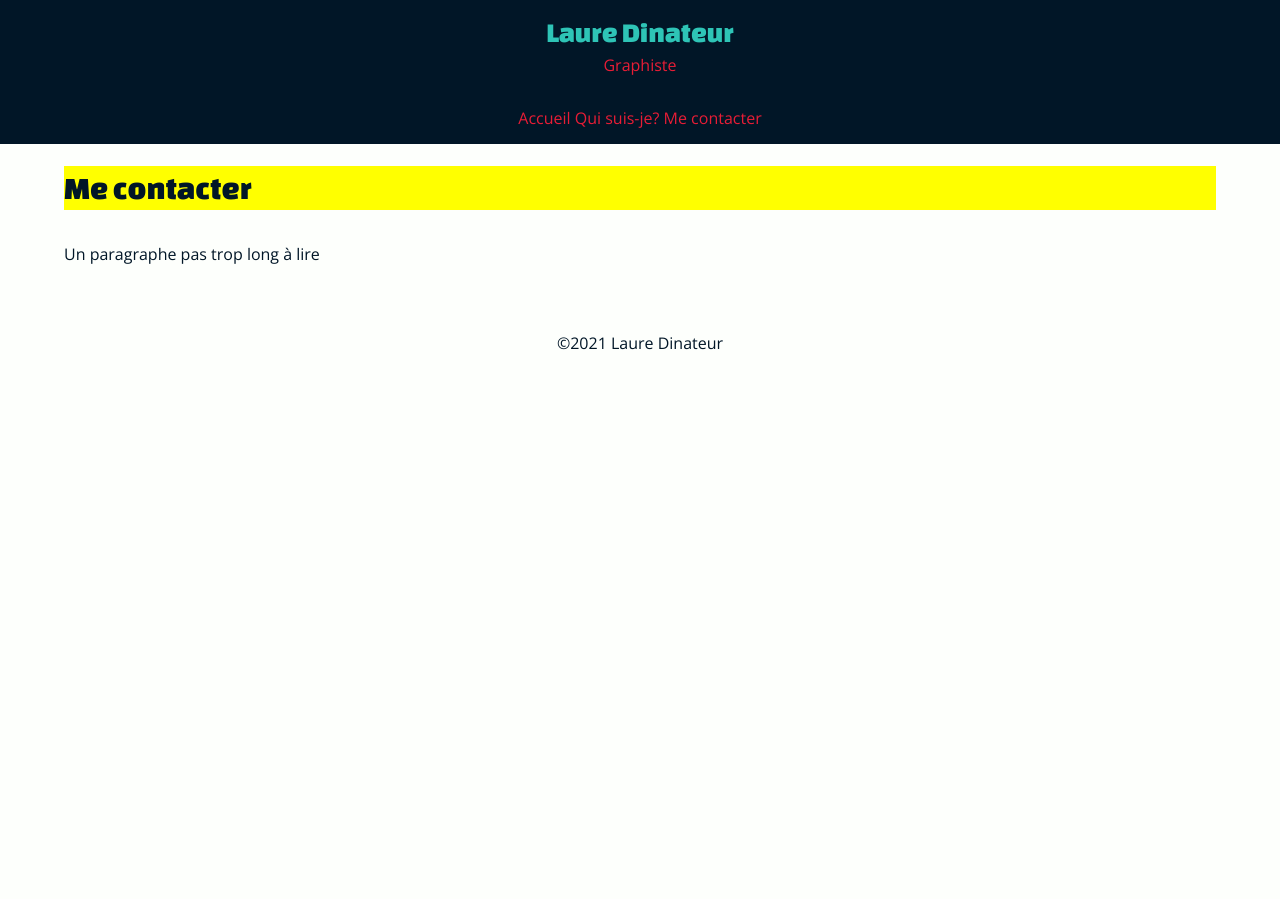
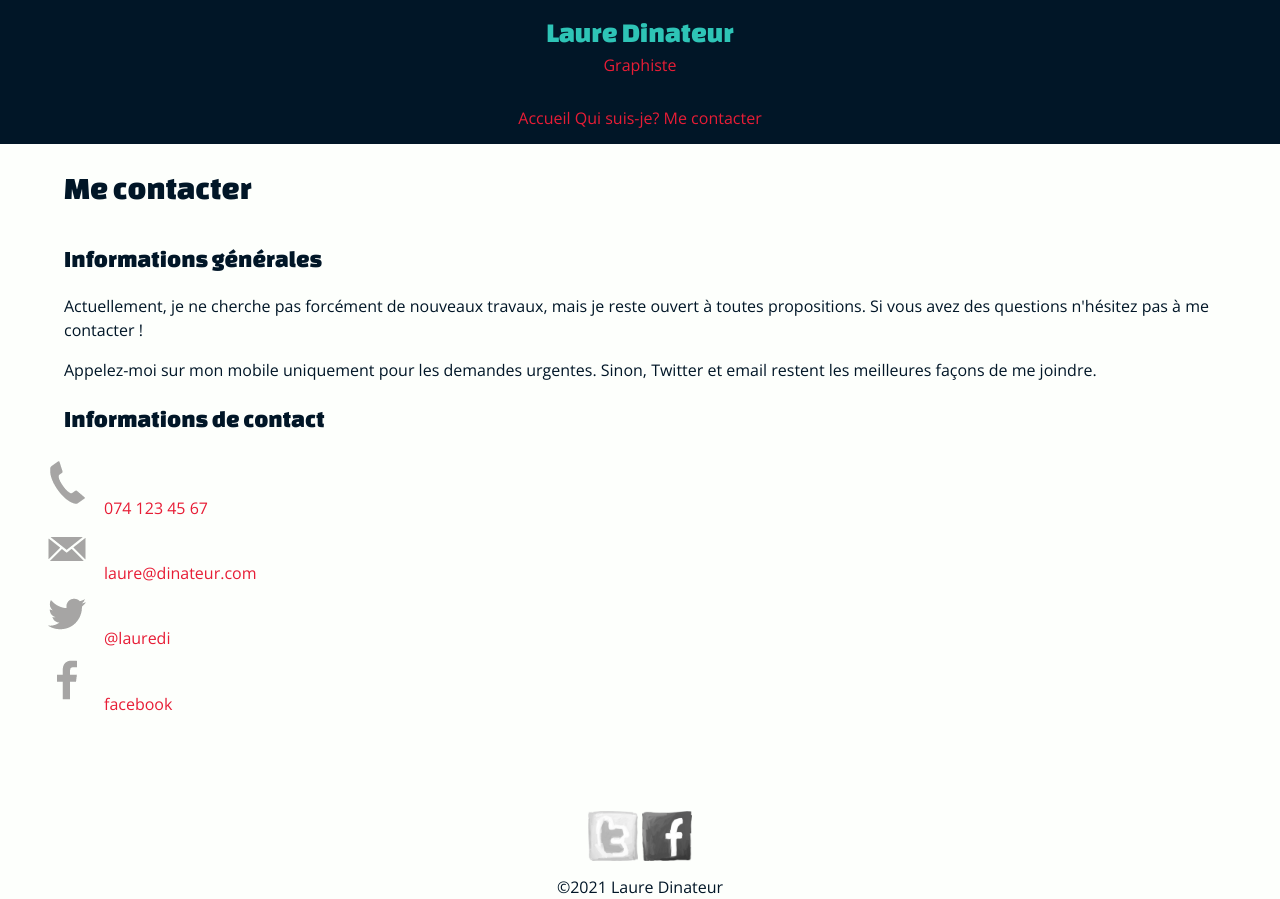
Before and after one commit to divtec-cejef/293-laure-dinateur-Bouhtade, a plain HTML site: page contact.html in a window 1280 px wide. Before the commit the page ends 800 px from the top, so only its background shows below. Drawn offline with nearby package versions, Linux system fonts and the light colour scheme.

Commit message:
page contact

```diff
--- a/contact.html
+++ b/contact.html
@@ -37,9 +37,39 @@
 </header>
 <main>
     <h1>Me contacter</h1>
-    <p>Un paragraphe pas trop long à lire</p>
+    <section>
+        <h2>Informations générales</h2>
+        <p>Actuellement, je ne cherche pas forcément de nouveaux travaux,
+            mais je reste ouvert à toutes propositions.
+            Si vous avez des questions n'hésitez pas à me contacter !</p>
+        <p>Appelez-moi sur mon mobile uniquement pour les demandes urgentes.
+            Sinon, Twitter et email restent les meilleures façons de me joindre.</p>
+    </section>
+    <section>
+        <h2>Informations de contact</h2>
+        <ul class="contacts">
+            <li><a href="tel:+074 123 45 67">074 123 45 67</a></li>
+            <li><a href="mailto:laure@dinateur.com" target="_blank">laure@dinateur.com</a></li>
+            <li><a href="https://twitter.com/lauredi" target="_blank">@lauredi</a></li>
+            <li><a href="https://www.facebook.com/laure.dinateur" target="_blank">facebook</a></li>
+        </ul>
+    </section>
 </main>
 <footer>
+    <nav>
+        <ul>
+            <li>
+                <a href="https://twitter.com/lauredi" target="_blank">
+                    <img src="_sources/images/twitter-draw.png" alt="Visitez mon twitter !">
+                </a>
+            </li>
+            <li>
+                <a href="https://www.facebook.com/laure.dinateur" target="_blank">
+                    <img src="_sources/images/facebook-draw.png" alt="Visitez mon facebook !">
+                </a>
+            </li>
+        </ul>
+    </nav>
     &copy;2021 Laure Dinateur
 </footer>
 </body>
--- a/css/main.css
+++ b/css/main.css
@@ -169,8 +169,17 @@ footer {
 /***************************************
               PAGE CONTACT
 ****************************************/
-.page-contact h1 {
-    background: yellow;
+.page-contact ul li:first-child {
+    list-style-image: url('../_sources/images/phone.png');
+}
+.page-contact ul li:nth-child(2) {
+    list-style-image: url('../_sources/images/mail.png')
+}
+.page-contact ul li:nth-child(3) {
+    list-style-image: url('../_sources/images/twitter.png')
+}
+.page-contact ul li:last-child {
+    list-style-image: url('../_sources/images/facebook.png')
 }
 
 /***************************************
```
